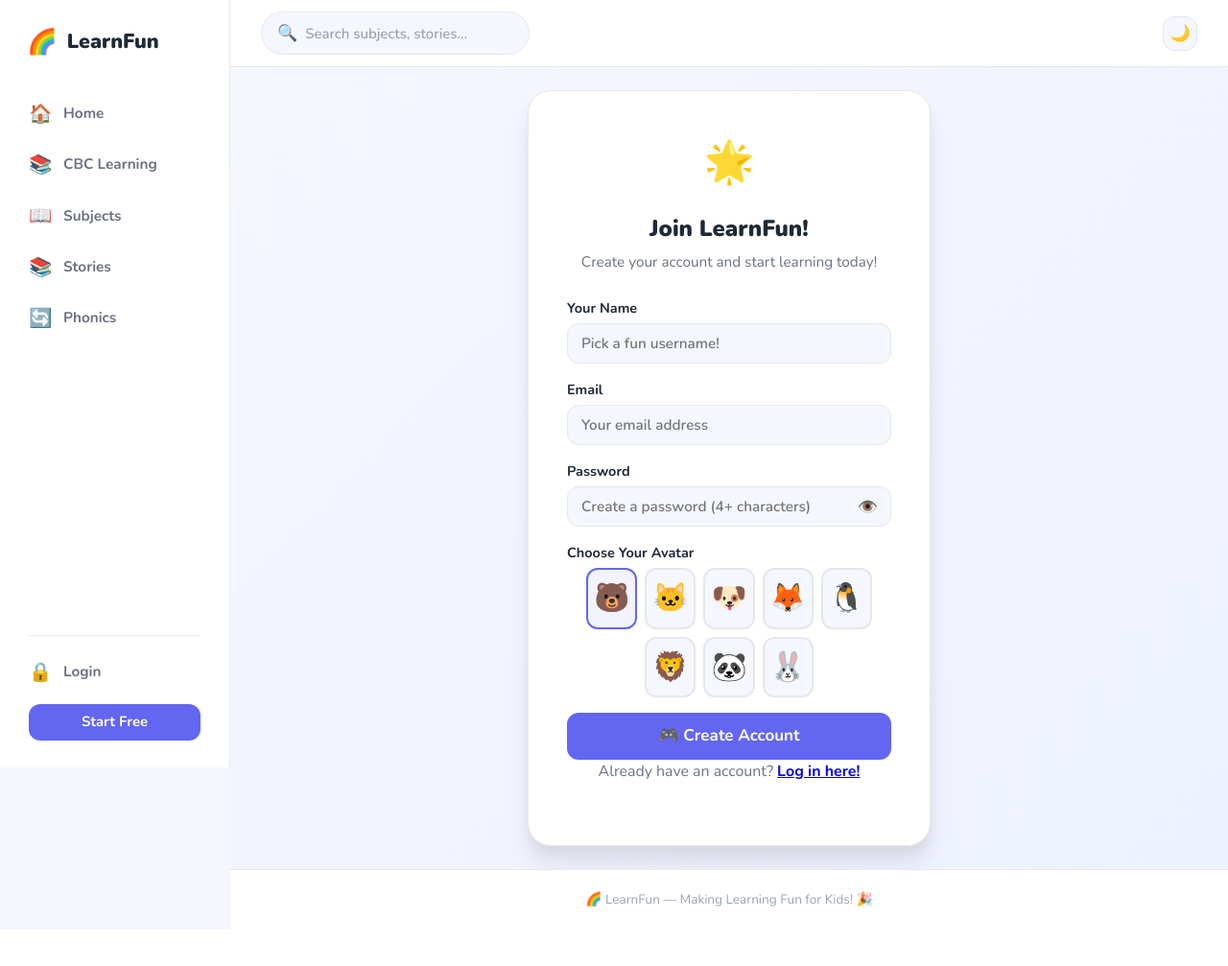
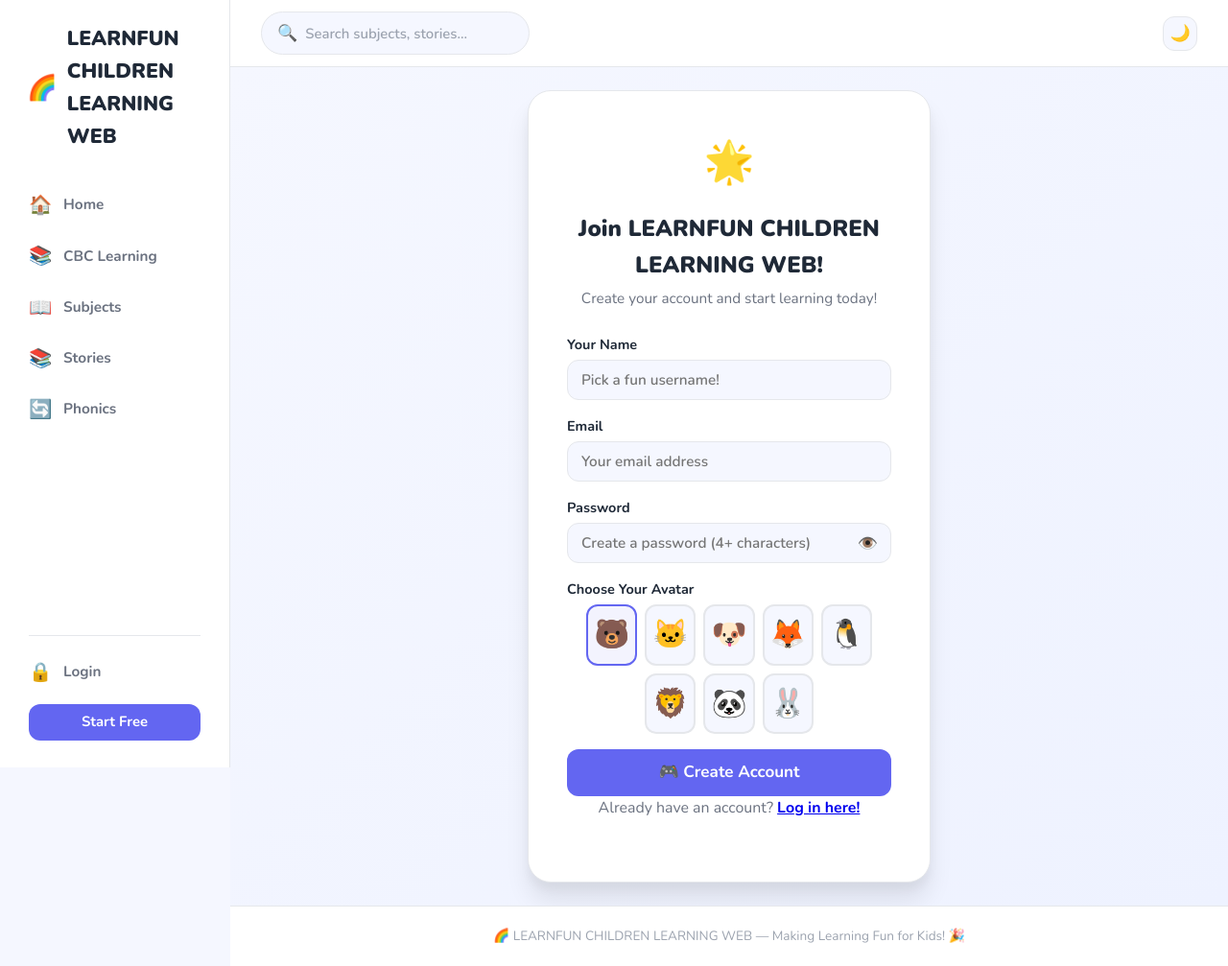
Before and after one commit to fnyongesa943-glitch/learnfun, a Flask app: page /auth/signup in a window 1280 px wide. Shown: the whole page at 96% size. Before the commit the page ends 945 px from the top, so only its background shows below. Run offline with Flask 3, Linux system fonts and the light colour scheme.

Commit message:
Rename site to LEARNFUN CHILDREN LEARNING WEB and improve error handling, phonics, and grade UI

```diff
--- a/templates/base.html
+++ b/templates/base.html
@@ -3,7 +3,7 @@
 <head>
     <meta charset="UTF-8">
     <meta name="viewport" content="width=device-width, initial-scale=1.0">
-    <title>{% block title %}LearnFun - Kids Learning{% endblock %}</title>
+    <title>{% block title %}LEARNFUN CHILDREN LEARNING WEB - Kids Learning{% endblock %}</title>
     <link rel="preconnect" href="https://fonts.googleapis.com">
     <link rel="preconnect" href="https://fonts.gstatic.com" crossorigin>
     <link href="https://fonts.googleapis.com/css2?family=Nunito:wght@400;600;700;800;900&display=swap" rel="stylesheet">
@@ -16,7 +16,7 @@
     <aside class="sidebar" id="sidebar">
         <a href="{{ url_for('main.index') }}" class="sidebar-brand">
             <span class="logo">&#127752;</span>
-            <span>LearnFun</span>
+            <span>LEARNFUN CHILDREN LEARNING WEB</span>
         </a>
 
         <ul class="sidebar-nav">
@@ -86,7 +86,7 @@
         </main>
 
         <footer class="footer">
-            <p>&#127752; LearnFun &mdash; Making Learning Fun for Kids! &#127881;</p>
+            <p>&#127752; LEARNFUN CHILDREN LEARNING WEB &mdash; Making Learning Fun for Kids! &#127881;</p>
         </footer>
     </div>
 
--- a/templates/grade_subjects.html
+++ b/templates/grade_subjects.html
@@ -1,6 +1,6 @@
 {% extends "base.html" %}
 
-{% block title %}{{ grade.name }} - LearnFun CBC{% endblock %}
+{% block title %}{{ grade.name }} - LEARNFUN CHILDREN LEARNING WEB CBC{% endblock %}
 
 {% block content %}
 <div class="container-sm">
--- a/templates/index.html
+++ b/templates/index.html
@@ -1,6 +1,6 @@
 {% extends "base.html" %}
 
-{% block title %}LearnFun CBC - Home{% endblock %}
+{% block title %}LEARNFUN CHILDREN LEARNING WEB CBC - Home{% endblock %}
 
 {% block content %}
 <div class="container">
--- a/templates/lesson.html
+++ b/templates/lesson.html
@@ -1,6 +1,6 @@
 {% extends "base.html" %}
 
-{% block title %}{{ lesson.title }} - LearnFun CBC{% endblock %}
+{% block title %}{{ lesson.title }} - LEARNFUN CHILDREN LEARNING WEB CBC{% endblock %}
 
 {% block content %}
 <div class="container-sm">
--- a/templates/login.html
+++ b/templates/login.html
@@ -1,6 +1,6 @@
 {% extends "base.html" %}
 
-{% block title %}Login - LearnFun{% endblock %}
+{% block title %}Login - LEARNFUN CHILDREN LEARNING WEB{% endblock %}
 
 {% block content %}
 <div class="auth-container">
--- a/templates/parent_dashboard.html
+++ b/templates/parent_dashboard.html
@@ -1,6 +1,6 @@
 {% extends "base.html" %}
 
-{% block title %}Parent Dashboard - LearnFun{% endblock %}
+{% block title %}Parent Dashboard - LEARNFUN CHILDREN LEARNING WEB{% endblock %}
 
 {% block content %}
 <div class="container">
--- a/templates/parent_login.html
+++ b/templates/parent_login.html
@@ -1,6 +1,6 @@
 {% extends "base.html" %}
 
-{% block title %}Parent Dashboard - LearnFun{% endblock %}
+{% block title %}Parent Dashboard - LEARNFUN CHILDREN LEARNING WEB{% endblock %}
 
 {% block content %}
 <div class="auth-container">
--- a/templates/phonics.html
+++ b/templates/phonics.html
@@ -1,6 +1,6 @@
 {% extends "base.html" %}
 
-{% block title %}ABC Phonics - LearnFun{% endblock %}
+{% block title %}ABC Phonics - LEARNFUN CHILDREN LEARNING WEB{% endblock %}
 
 {% block content %}
 <div class="container">
--- a/templates/progress.html
+++ b/templates/progress.html
@@ -1,6 +1,6 @@
 {% extends "base.html" %}
 
-{% block title %}My Progress - LearnFun{% endblock %}
+{% block title %}My Progress - LEARNFUN CHILDREN LEARNING WEB{% endblock %}
 
 {% block content %}
 <div class="container">
--- a/templates/quiz.html
+++ b/templates/quiz.html
@@ -1,6 +1,6 @@
 {% extends "base.html" %}
 
-{% block title %}{{ quiz.title }} - LearnFun{% endblock %}
+{% block title %}{{ quiz.title }} - LEARNFUN CHILDREN LEARNING WEB{% endblock %}
 
 {% block content %}
 <div class="container-sm">
--- a/templates/quiz_result.html
+++ b/templates/quiz_result.html
@@ -1,6 +1,6 @@
 {% extends "base.html" %}
 
-{% block title %}Quiz Results - LearnFun{% endblock %}
+{% block title %}Quiz Results - LEARNFUN CHILDREN LEARNING WEB{% endblock %}
 
 {% block content %}
 <div class="container-sm">
--- a/templates/shop.html
+++ b/templates/shop.html
@@ -1,6 +1,6 @@
 {% extends "base.html" %}
 
-{% block title %}Shop - LearnFun{% endblock %}
+{% block title %}Shop - LEARNFUN CHILDREN LEARNING WEB{% endblock %}
 
 {% block content %}
 <div class="container">
--- a/templates/signup.html
+++ b/templates/signup.html
@@ -1,12 +1,12 @@
 {% extends "base.html" %}
 
-{% block title %}Sign Up - LearnFun{% endblock %}
+{% block title %}Sign Up - LEARNFUN CHILDREN LEARNING WEB{% endblock %}
 
 {% block content %}
 <div class="auth-container">
     <div class="auth-card">
         <div class="auth-icon">&#127775;</div>
-        <h2>Join LearnFun!</h2>
+        <h2>Join LEARNFUN CHILDREN LEARNING WEB!</h2>
         <p>Create your account and start learning today!</p>
 
         <form method="POST" action="{{ url_for('auth.signup') }}">
--- a/templates/stories.html
+++ b/templates/stories.html
@@ -1,6 +1,6 @@
 {% extends "base.html" %}
 
-{% block title %}Stories - LearnFun{% endblock %}
+{% block title %}Stories - LEARNFUN CHILDREN LEARNING WEB{% endblock %}
 
 {% block content %}
 <div class="container">
--- a/templates/story_detail.html
+++ b/templates/story_detail.html
@@ -1,6 +1,6 @@
 {% extends "base.html" %}
 
-{% block title %}{{ story.title }} - LearnFun Stories{% endblock %}
+{% block title %}{{ story.title }} - LEARNFUN CHILDREN LEARNING WEB Stories{% endblock %}
 
 {% block content %}
 <div class="container">
--- a/templates/subject_detail.html
+++ b/templates/subject_detail.html
@@ -1,6 +1,6 @@
 {% extends "base.html" %}
 
-{% block title %}{{ subject.name }} - LearnFun CBC{% endblock %}
+{% block title %}{{ subject.name }} - LEARNFUN CHILDREN LEARNING WEB CBC{% endblock %}
 
 {% block content %}
 <div class="container-sm">
--- a/templates/subjects.html
+++ b/templates/subjects.html
@@ -1,6 +1,6 @@
 {% extends "base.html" %}
 
-{% block title %}CBC Subjects - LearnFun{% endblock %}
+{% block title %}CBC Subjects - LEARNFUN CHILDREN LEARNING WEB{% endblock %}
 
 {% block content %}
 <div class="container">
--- a/templates/topic_detail.html
+++ b/templates/topic_detail.html
@@ -1,6 +1,6 @@
 {% extends "base.html" %}
 
-{% block title %}{{ topic.title }} - LearnFun CBC{% endblock %}
+{% block title %}{{ topic.title }} - LEARNFUN CHILDREN LEARNING WEB CBC{% endblock %}
 
 {% block content %}
 <div class="container-sm">
--- a/templates/topics.html
+++ b/templates/topics.html
@@ -1,6 +1,6 @@
 {% extends "base.html" %}
 
-{% block title %}CBC Learning - LearnFun{% endblock %}
+{% block title %}CBC Learning - LEARNFUN CHILDREN LEARNING WEB{% endblock %}
 
 {% block content %}
 <div class="container">
```
